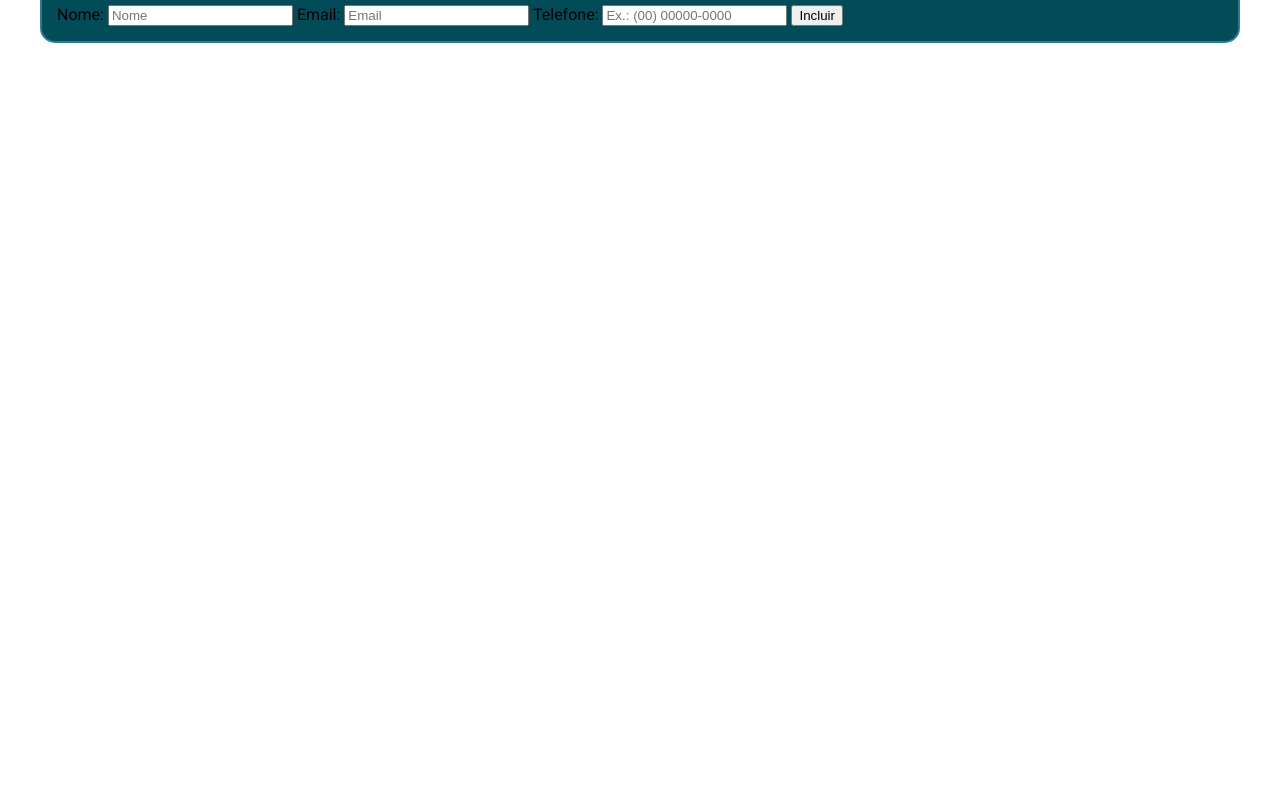
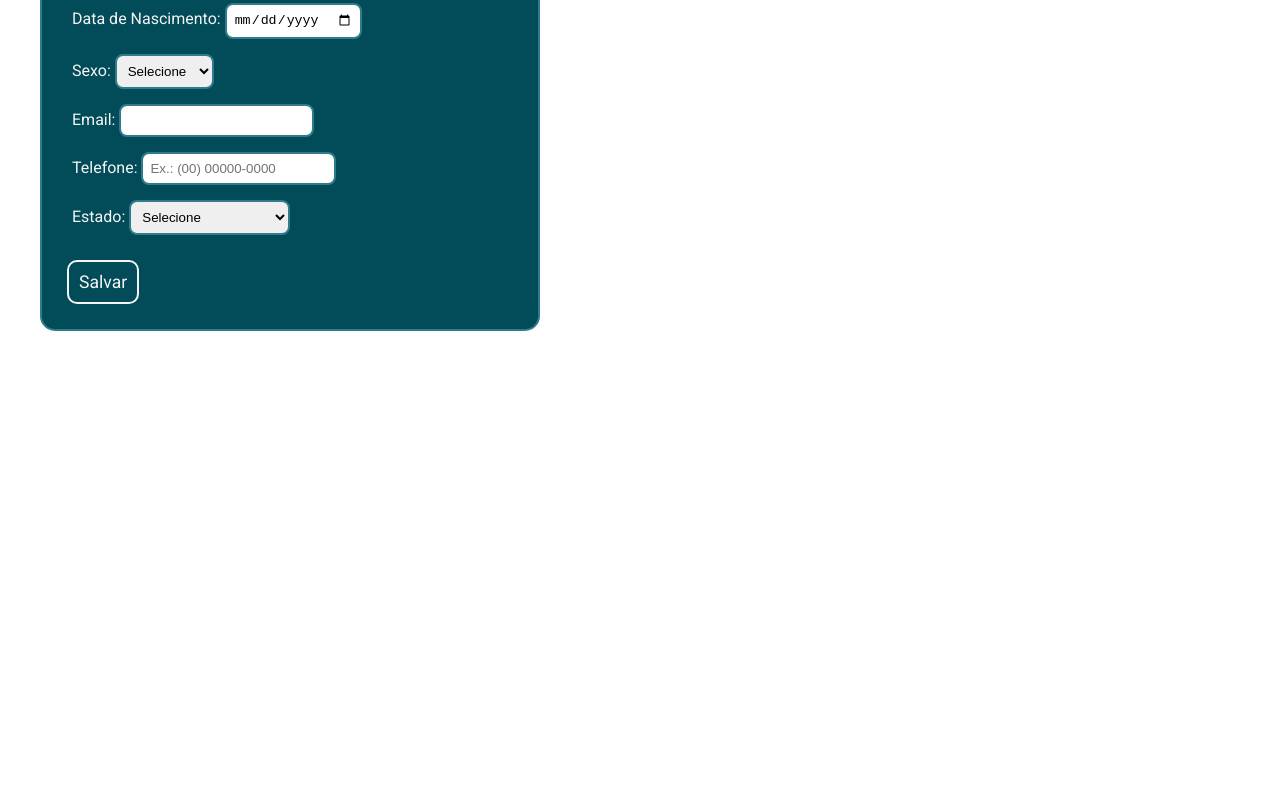
Before and after one commit to GustvoP/pagina-cadastro, a website: page index.html in a window 1280 px wide. Shown: the part 293-1083 px from the top of the page. Drawn offline with Linux system fonts and the light colour scheme.

Commit message:
finalizando cadastro

```diff
--- a/index.html
+++ b/index.html
@@ -19,23 +19,65 @@
             </ul>
         </nav>
     </header>
-    <form action="POST" id="form">
+    <form method="POST" id="form">
         <h2 class="titulo">Cadastro</h2>
-        <label for="nome">Nome:
-            <input type="text" name="nome" placeholder="Nome" id="nome">
+        <label>Nome:
+            <input type="text" name="nome">
         </label>
-        <label for="email">Email:
-            <input type="email" name="email" placeholder="Email" id="email">
+        <label>Data de Nascimento:
+            <input type="date" name="dataNasc">
         </label>
-        <label for="telef">Telefone:
-            <input type="tel" name="telefone" placeholder="Ex.: (00) 00000-0000" id="telef">
+        <label>Sexo:
+            <select name="sexo">
+                <option value="vazio">Selecione</option>
+                <option value="masculino">Masculino</option>
+                <option value="feminino">Feminino</option>
+                <option value="outro">Outro</option>
+            </select>
+        </label>
+        <label>Email:
+            <input type="email" name="email">
+        </label>
+        <label>Telefone:
+            <input type="tel" name="telefone" placeholder="Ex.: (00) 00000-0000">
+        </label>
+        <label>Estado:
+            <select name="estado">
+                <option value="vazio">Selecione</option>
+                <option value="AC">Acre</option>
+                <option value="AL">Alagoas</option>
+                <option value="AP">Amapá</option>
+                <option value="AM">Amazonas</option>
+                <option value="BA">Bahia</option>
+                <option value="CE">Ceará</option>
+                <option value="ES">Espírito Santo</option>
+                <option value="GO">Goiás</option>
+                <option value="MA">Maranhão</option>
+                <option value="MT">Mato Grosso</option>
+                <option value="MS">Mato Grosso do Sul</option>
+                <option value="MG">Minas Gerais</option>
+                <option value="PA">Pará</option>
+                <option value="PB">Paraíba</option>
+                <option value="PR">Paraná</option>
+                <option value="PE">Pernambuco</option>
+                <option value="PI">Piauí</option>
+                <option value="RJ">Rio de Janeiro</option>
+                <option value="RN">Rio Grande do Norte</option>
+                <option value="RS">Rio Grande do Sul</option>
+                <option value="RO">Rondônia</option>
+                <option value="RR">Roraima</option>
+                <option value="SC">Santa Catarina</option>
+                <option value="SP">São Paulo</option>
+                <option value="SE">Sergipe</option>
+                <option value="TO">Tocantins</option>
+            </select>
         </label>
 
 
-        <button formaction="http://localhost:3003/usuarios">Incluir</button>
+        <button formaction="http://localhost:3003/cadastro">Salvar</button>
     </form>
     <div id="end">
-        Final da Página
+        <h1 style="text-align: center;">Final da Página</h1>
     </div>
 </body>
 
--- a/scripts/server.js
+++ b/scripts/server.js
@@ -4,9 +4,9 @@ const app = express();
 
 app.use(bodyParser.urlencoded({ extended: true }));
 
-app.post("/usuarios", (req, resp) => {
+app.post("/cadastro", (req, resp) => {
   console.log(req.body);
-  resp.send("<h1>Parabéns. Usuário Incluido!</h1>");
+  resp.send("<h1>Cadastro Concluído</h1>");
 });
 
 app.listen(3003);
--- a/styles/style.css
+++ b/styles/style.css
@@ -39,7 +39,7 @@ body {
 .mainNav a:hover {
   background-color: whitesmoke;
   color: #013842;
-  transition: 0.3s;
+  transition: 0.4s;
 }
 
 .mainNav ul {
@@ -51,12 +51,28 @@ body {
   display: inline-block;
 }
 
-form {
-  margin: 150px 40px 0px 40px;
+#form {
+  display: inline-block;
+  margin: 100px 40px 0px 40px;
   background-color: #024b59;
   border: solid 2px #2f7d8c;
   border-radius: 15px;
   padding: 15px;
+  width: 500px;
+}
+
+#form label {
+  color: whitesmoke;
+  margin: 15px;
+  display: block;
+}
+
+#form input,
+select {
+  outline: none;
+  border: solid 2px #2f7d8c;
+  border-radius: 8px;
+  padding: 7px;
 }
 
 .titulo {
@@ -65,6 +81,24 @@ form {
   font-size: 1.6em;
 }
 
+button {
+  font-size: 1.1em;
+  font-family: "Roboto", sans-serif;
+  color: whitesmoke;
+  margin: 10px;
+  padding: 10px;
+  border: solid 2px whitesmoke;
+  border-radius: 10px;
+  background: none;
+  outline: none;
+}
+
+button:hover {
+  cursor: pointer;
+  background-color: whitesmoke;
+  color: #013842;
+  transition: 0.4s;
+}
 #end {
   margin-top: 1700px;
 }
```
Also changed, not shown: README.md.
